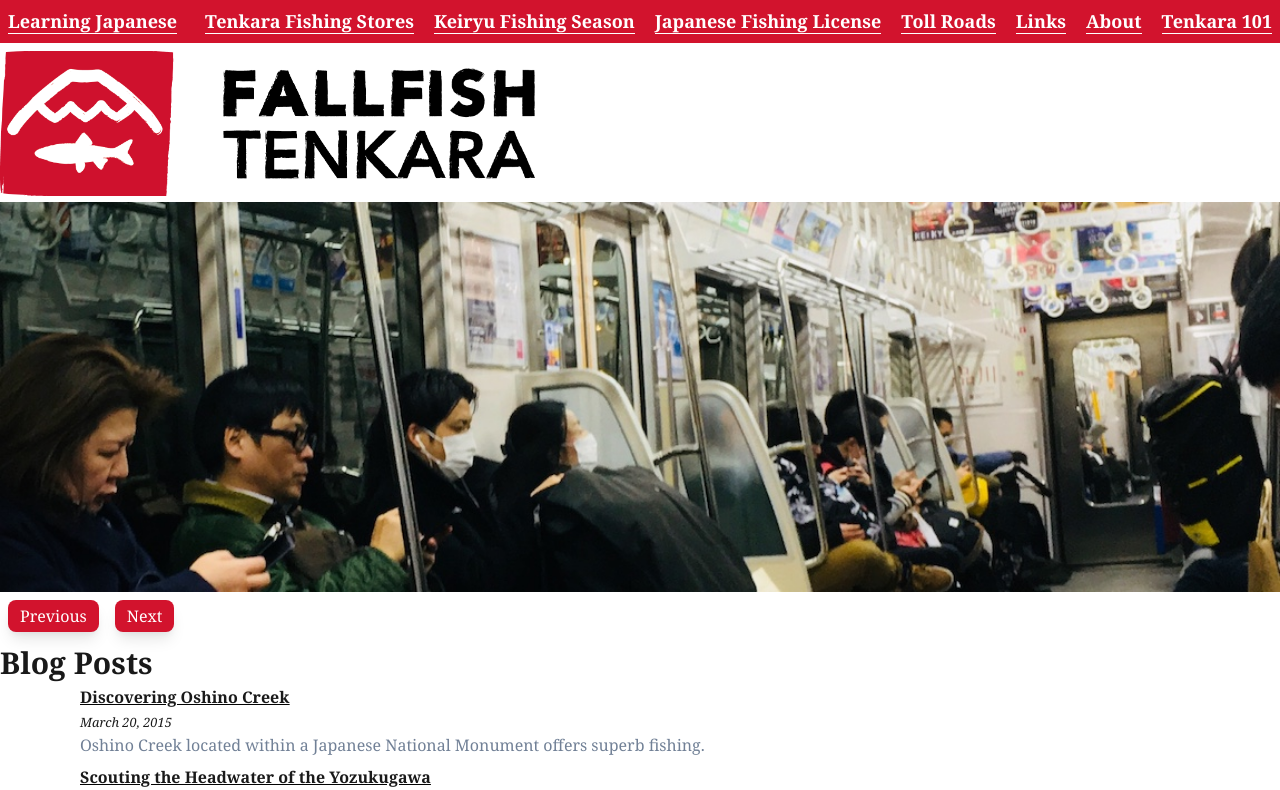
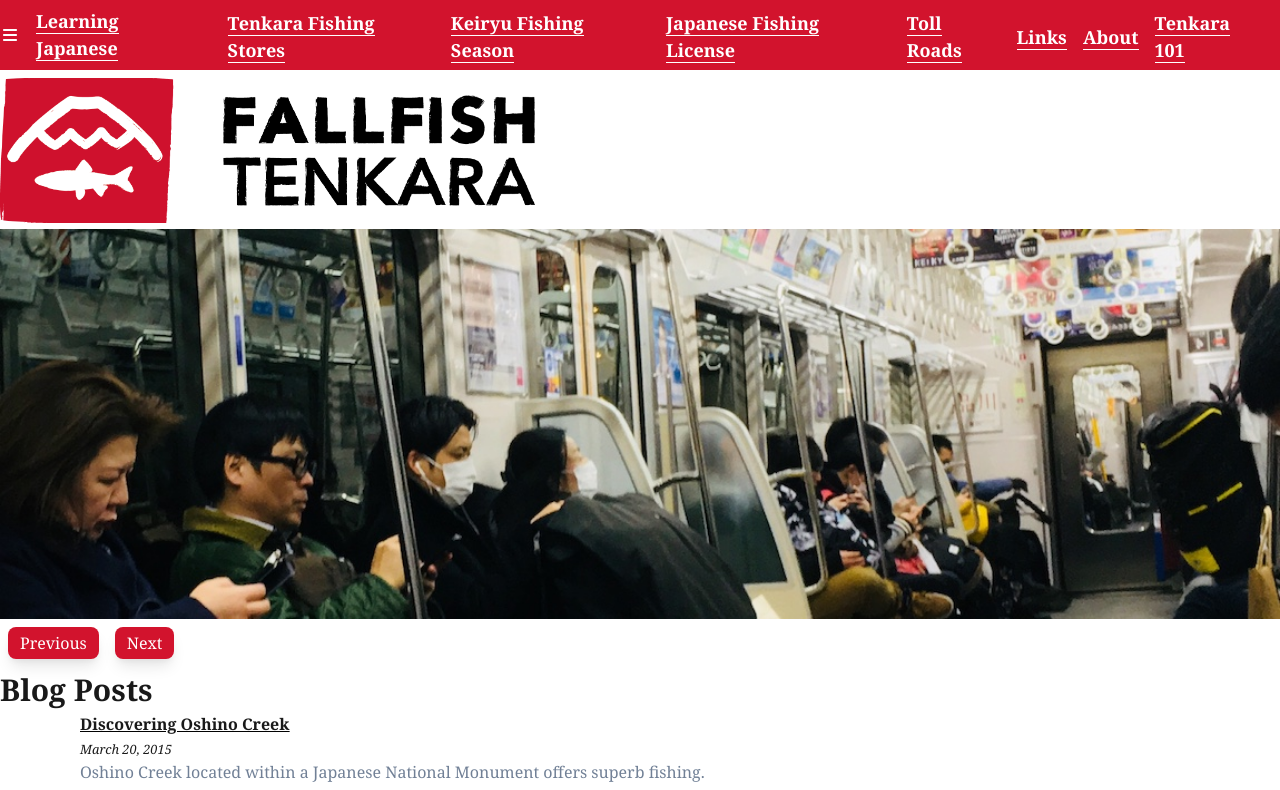
Before and after one commit to Isaac-Tait/Fallfish-Tenkara, a Gatsby site: page / in a window 1280 px wide. Shown: the top 790 px of the page. Built offline with nearby package versions, Linux system fonts and the light colour scheme; Gatsby itself is replaced by a stand-in of ours; some packages are replaced by stand-ins of ours.

Commit message:
working on navigation conditional render

```diff
--- a/src/components/navigation.js
+++ b/src/components/navigation.js
@@ -36,28 +36,51 @@ const {
 
     return (
         <div class="bg-red-500 mb-2 lg:flex lg:items-center lg:justify-between">
-            <span class="m-2 lg:text-lg lg:font-bold lg:text-white">
+            <button class="block">
+                <svg width="20" height="20" viewBox="0 0 20 20" fill="none" xmlns="http://www.w3.org/2000/svg">
+                    <path
+                        fill-rule="evenodd"
+                        clip-rule="evenodd"
+                        d="M3 5C3 4.44772 3.44772 4 4 4H16C16.5523 4 17 4.44772 17 5C17 5.55228 16.5523 6 16 6H4C3.44772 6 3 5.55228 3 5Z"
+                        fill="#ffffff"
+                    />
+                    <path
+                        fill-rule="evenodd"
+                        clip-rule="evenodd"
+                        d="M3 10C3 9.44772 3.44772 9 4 9H16C16.5523 9 17 9.44772 17 10C17 10.5523 16.5523 11 16 11H4C3.44772 11 3 10.5523 3 10Z"
+                        fill="#ffffff"
+                    />
+                    <path
+                        fill-rule="evenodd"
+                        clip-rule="evenodd"
+                        d="M3 15C3 14.4477 3.44772 14 4 14H16C16.5523 14 17 14.4477 17 15C17 15.5523 16.5523 16 16 16H4C3.44772 16 3 15.5523 3 15Z"
+                        fill="#ffffff"
+                    />
+                </svg>
+            </button>
+
+            <span class="sm:mt-1 sm:px-2 sm:block sm:text-white sm:hover:text-black lg:m-2 lg:text-lg lg:font-bold lg:text-white">
                 <Link to="/learning-japanese">{linkOne}</Link>
             </span>
-            <span class="lg:text-lg lg:font-bold lg:text-white">
+            <span class="sm:mt-1 sm:px-2 sm:block sm:text-white sm:hover:text-black lg:text-lg lg:font-bold lg:text-white">
                 <Link to="/tenkara-fishing-store">{linkTwo}</Link>
             </span>
-            <span class="lg:text-lg lg:font-bold lg:text-white">
+            <span class="sm:mt-1 sm:px-2 sm:block sm:text-white sm:hover:text-black lg:text-lg lg:font-bold lg:text-white">
                 <Link to="/keiryu-fishing-season">{linkThree}</Link>
             </span>
-            <span class="lg:text-lg lg:font-bold lg:text-white">
+            <span class="sm:mt-1 sm:px-2 sm:block sm:text-white sm:hover:text-black lg:text-lg lg:font-bold lg:text-white">
                 <Link to="/japanese-fishing-license">{linkFour}</Link>
             </span>
-            <span class="lg:text-lg lg:font-bold lg:text-white">
+            <span class="sm:mt-1 sm:px-2 sm:block sm:text-white sm:hover:text-black lg:text-lg lg:font-bold lg:text-white">
                 <Link to="/toll-roads">{linkFive}</Link>
             </span>
-            <span class="lg:text-lg lg:font-bold lg:text-white">
+            <span class="sm:mt-1 sm:px-2 sm:block sm:text-white sm:hover:text-black lg:text-lg lg:font-bold lg:text-white">
                 <Link to="/links">{linkSix}</Link>
             </span>
-            <span class="lg:text-lg lg:font-bold lg:text-white">
+            <span class="sm:mt-1 sm:px-2 sm:block sm:text-white sm:hover:text-black lg:text-lg lg:font-bold lg:text-white">
                 <Link to="/about">{linkSeven}</Link>
             </span>
-            <span class="mr-2 lg:text-lg lg:font-bold lg:text-white">
+            <span class="sm:mt-1 sm:px-2 sm:block sm:text-white sm:hover:text-black lg:mr-2 lg:text-lg lg:font-bold lg:text-white">
                 <Link to="/tenkara-101">{linkEight}</Link>
             </span>
         </div>
```
